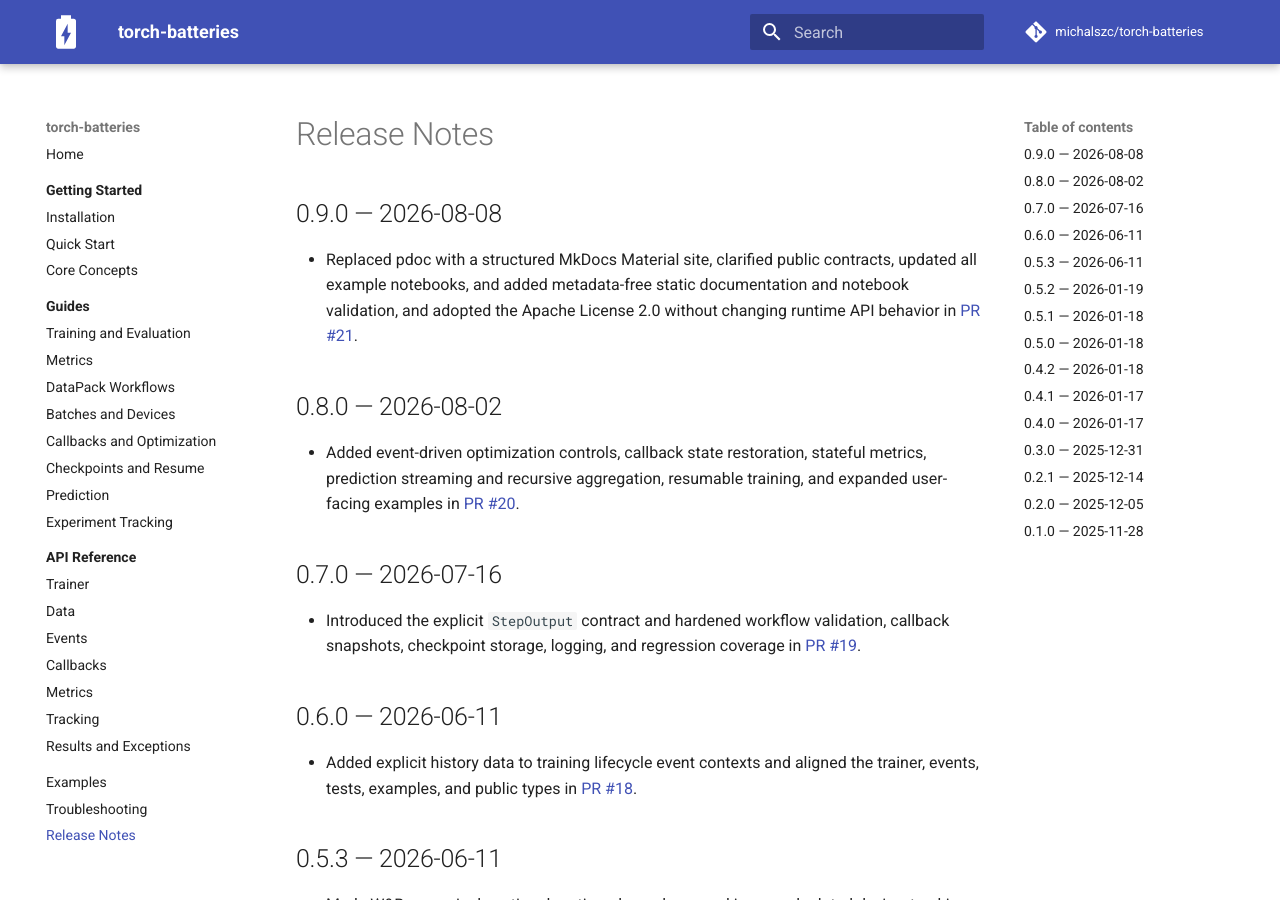
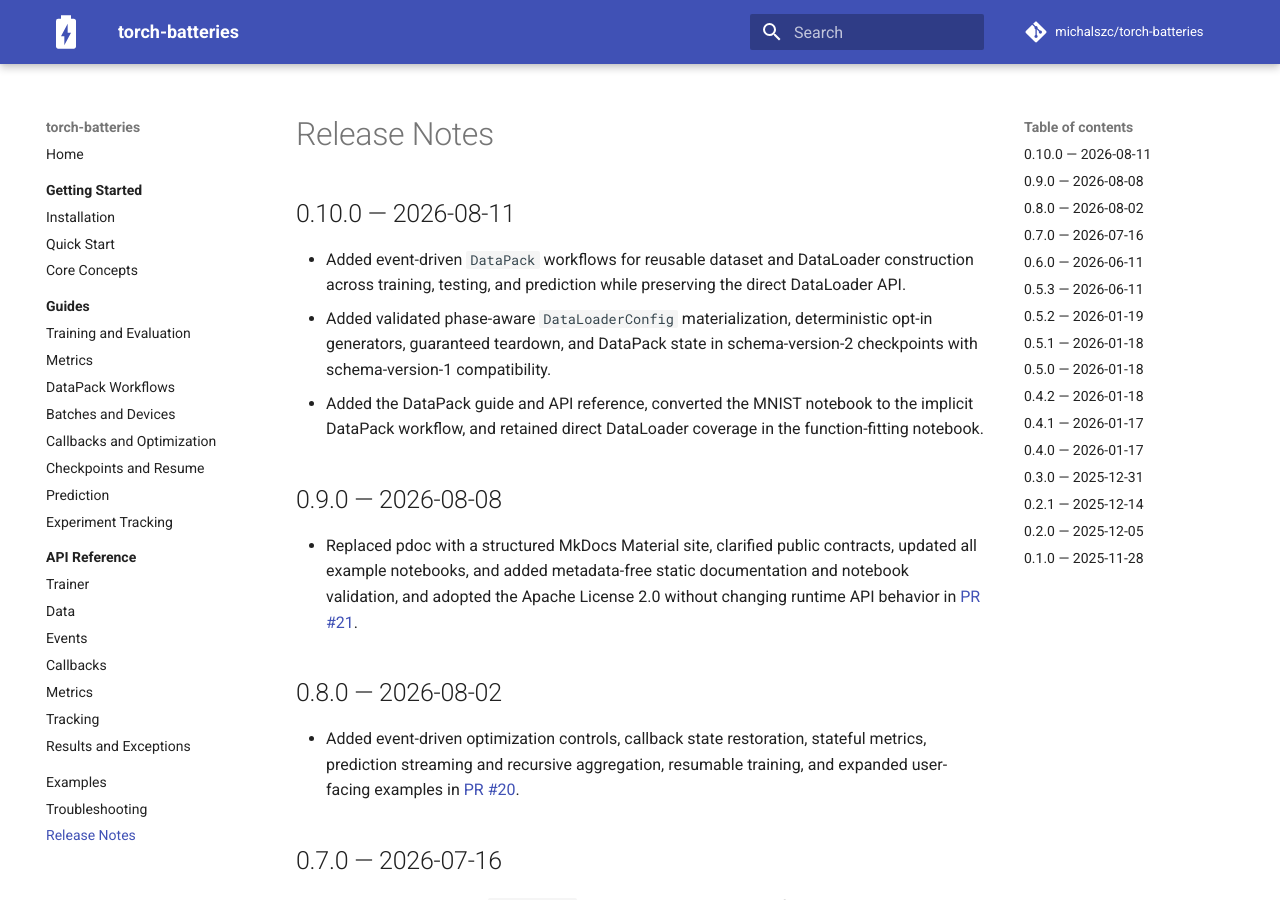
Before and after one commit to michalszc/torch-batteries, an MkDocs documentation site: the page built from documentation/release-notes.md, in a window 1280 px wide and 900 px high. Built offline with MkDocs 1.6.1 and Material for MkDocs 9.7.7, drawn with Linux system fonts in a browser that asks for light colours; comment, search, counter and statistics services are not loaded.

Commit message:
chore(release): prepare version 0.10.0

````diff
--- a/documentation/release-notes.md
+++ b/documentation/release-notes.md
@@ -1,4 +1,16 @@
 # Release Notes
+
+## 0.10.0 — 2026-08-11
+
+- Added event-driven `DataPack` workflows for reusable dataset and DataLoader
+  construction across training, testing, and prediction while preserving the direct
+  DataLoader API.
+- Added validated phase-aware `DataLoaderConfig` materialization, deterministic
+  opt-in generators, guaranteed teardown, and DataPack state in schema-version-2
+  checkpoints with schema-version-1 compatibility.
+- Added the DataPack guide and API reference, converted the MNIST notebook to the
+  implicit DataPack workflow, and retained direct DataLoader coverage in the
+  function-fitting notebook.
 
 ## 0.9.0 — 2026-08-08
 
--- a/pyproject.toml
+++ b/pyproject.toml
@@ -4,7 +4,7 @@ build-backend = "setuptools.build_meta"
 
 [project]
 name = "torch-batteries"
-version = "0.9.0"
+version = "0.10.0"
 description = "A lightweight Python package that supplies batteries-included abstractions for PyTorch workflows"
 readme = "README.md"
 requires-python = ">=3.12"
--- a/src/torch_batteries/__init__.py
+++ b/src/torch_batteries/__init__.py
@@ -42,7 +42,7 @@ battery.train(train_loader, val_loader, epochs=10)
 ```
 """
 
-__version__ = "0.9.0"
+__version__ = "0.10.0"
 __author__ = ["Michal Szczygiel", "Arkadiusz Paterak", "Antoni Zięciak"]
 
 # Import main components
````
Also changed, not shown: 6 other files.
